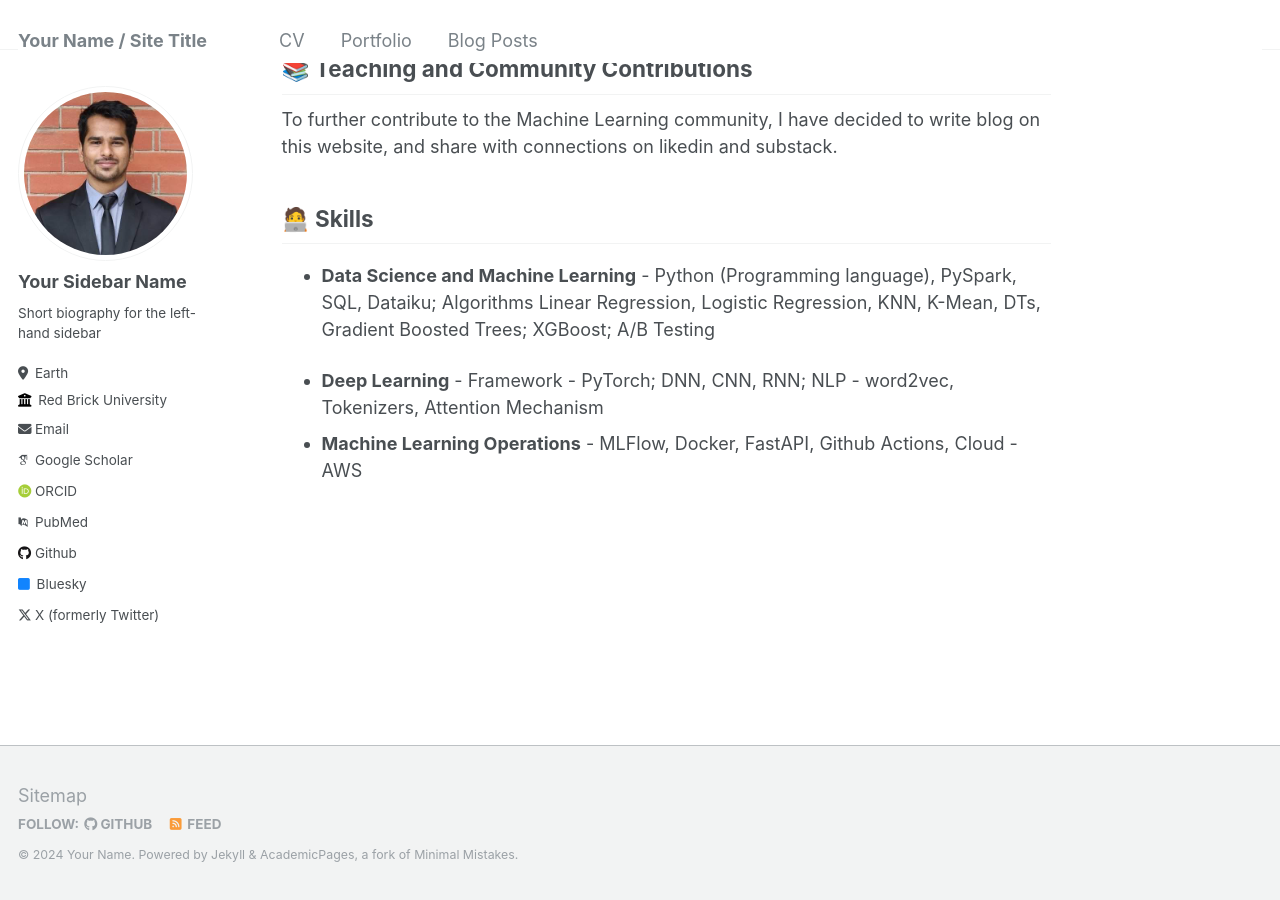
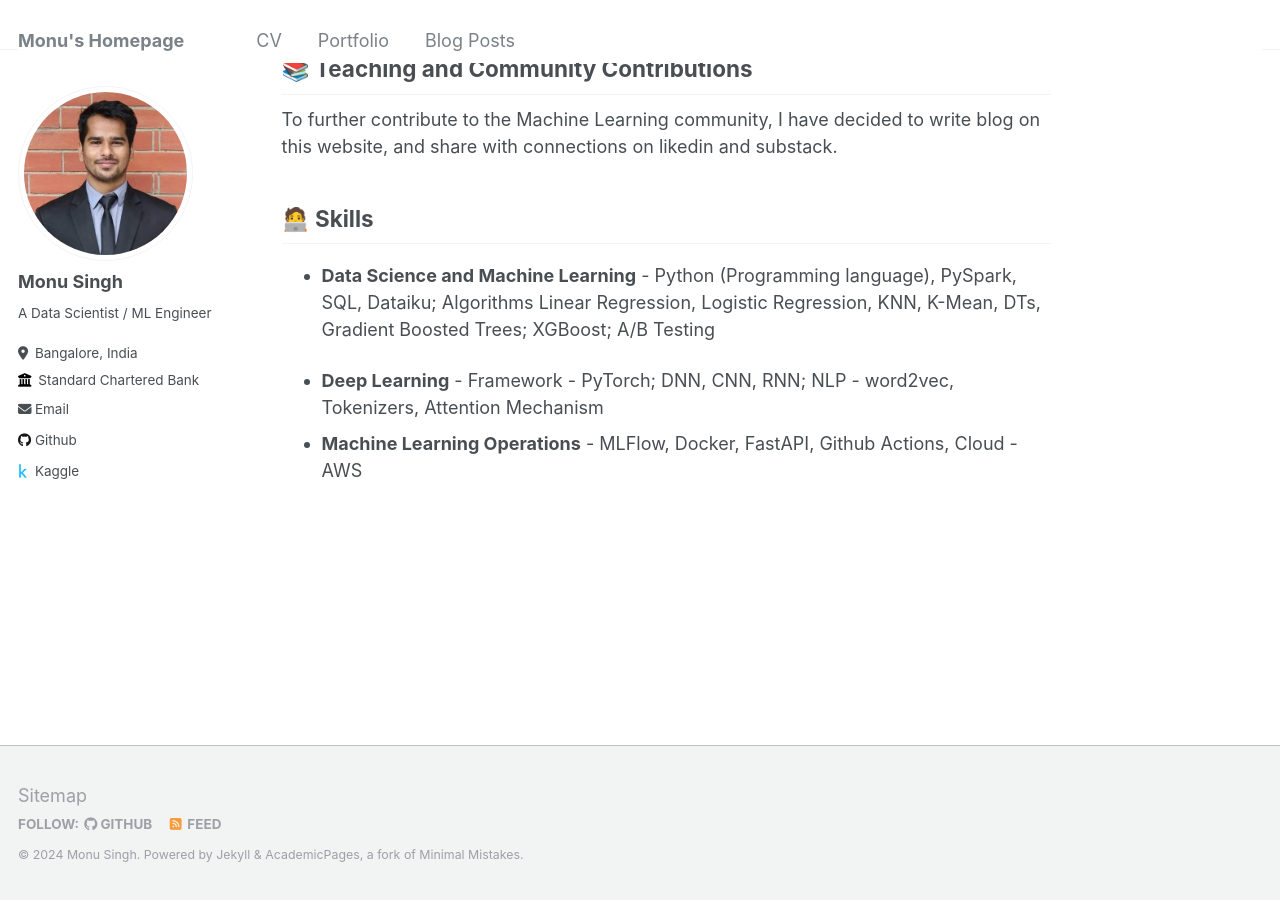
Before and after one commit to MonuSingh16/MonuSingh16.github.io, a Jekyll site: the page built from _pages/about.md, in a window 1280 px wide and 900 px high, scrolled down 611 px. Built offline with Jekyll 4.4.1, drawn with Linux system fonts in a browser that asks for light colours; some web fonts are replaced.

Commit message:
Update _config.yml

```diff
--- a/_config.yml
+++ b/_config.yml
@@ -8,11 +8,11 @@
 
 # Basic Site Settings
 locale                   : "en-US"
-title                    : "Your Name / Site Title"
+title                    : "Monu's Homepage"
 title_separator          : "-"
-name                     : &name "Your Name"
+name                     : &name "Monu Singh"
 description              : &description "personal description"
-url                      : https://academicpages.github.io # the base hostname & protocol for your site e.g. "https://mmistakes.github.io"
+url                      : https://monusingh16.github.io # the base hostname & protocol for your site e.g. "https://mmistakes.github.io"
 baseurl                  : "" # the subpath of your site, e.g. "/blog"
 repository               : "monusingh16/monusingh16.github.io"
 
@@ -22,32 +22,32 @@ repository               : "monusingh16/monusingh16.github.io"
 author:
   # Biographic information
   avatar           : "profile.png"
-  name             : "Your Sidebar Name"
+  name             : "Monu Singh"
   pronouns         : # example: "she/her"
-  bio              : "Short biography for the left-hand sidebar"
-  location         : "Earth"
-  employer         : "Red Brick University"
+  bio              : "A Data Scientist / ML Engineer"
+  location         : "Bangalore, India"
+  employer         : "Standard Chartered Bank"
   uri              : # URL
-  email            : "none@example.org"
+  email            : "monu.singh9203@gmail.com"
 
   # Academic websites
   arxiv            : # URL - Update with the correct link to your profile
-  googlescholar    : "https://scholar.google.com/citations?user=PS_CX0AAAAAJ"
+  googlescholar    : #
   impactstory      : # URL
-  orcid            : "http://orcid.org/yourorcidurl"
-  pubmed           : "https://www.ncbi.nlm.nih.gov/pubmed/?term=john+snow"
+  orcid            : #
+  pubmed           : #
   researchgate     : # URL
 
   # Repositories and software development
   bitbucket        : # Username - Update with your username on the site
   codepen          : # Username
   dribbble         : # Username
-  github           : "academicpages"
-  kaggle           : # Username
+  github           : "monusingh16"
+  kaggle           : "monusingh"
   stackoverflow    : # User number or user number and name (i.e., use "1" or "1/jeff-atwood")
 
   # Social media
-  bluesky          : "bsky.app" # Replace this with you Bluesky username
+  bluesky          : # Replace this with you Bluesky username
   facebook         : # Username
   flickr           : # Username
   foursquare       : # Username
@@ -64,7 +64,7 @@ author:
   steam            : # Username
   telegram         : # URL
   tumblr           : # Username
-  twitter          : "UniofOxford"  # Replace this with your X / Twitter handle
+  twitter          : # Replace this with your X / Twitter handle
   vine             : # Username
   weibo            : # Username
   wikipedia        : # Username
```
